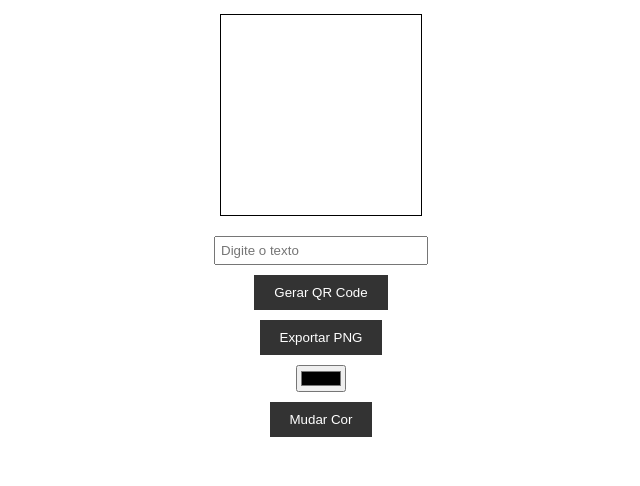
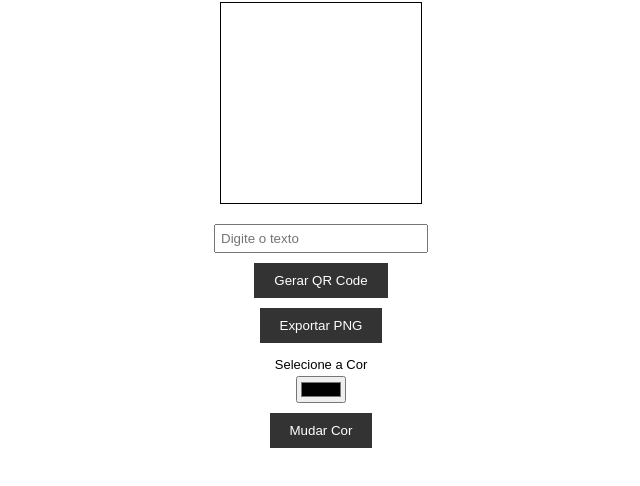
Before and after one commit to PedroBrantes/QR-Code-color, a plain HTML site: page index.html in a window 1280 px wide. Shown: the part 246-732 px from the top of the page, without its empty margins (319-959 px from the left). Drawn offline with Linux system fonts and the light colour scheme.

Commit message:
add label in index.html and update style.css

```diff
--- a/index.html
+++ b/index.html
@@ -13,6 +13,7 @@
     <input type="text" id="text-input" placeholder="Digite o texto">
     <button id="generate-button">Gerar QR Code</button>
     <button id="export-png-button">Exportar PNG</button>
+    <label for="color-input">Selecione a Cor</label>
     <input type="color" id="color-input" value="#000000">
     <button id="change-color-button">Mudar Cor</button>
   </div>
--- a/style.css
+++ b/style.css
@@ -11,6 +11,11 @@
     color: #333;
   }
 
+  div label {
+    font-size: 13px;
+    padding: 4px;
+
+  }
   #qr-code-container {
     display: flex;
     flex-direction: column;
```
